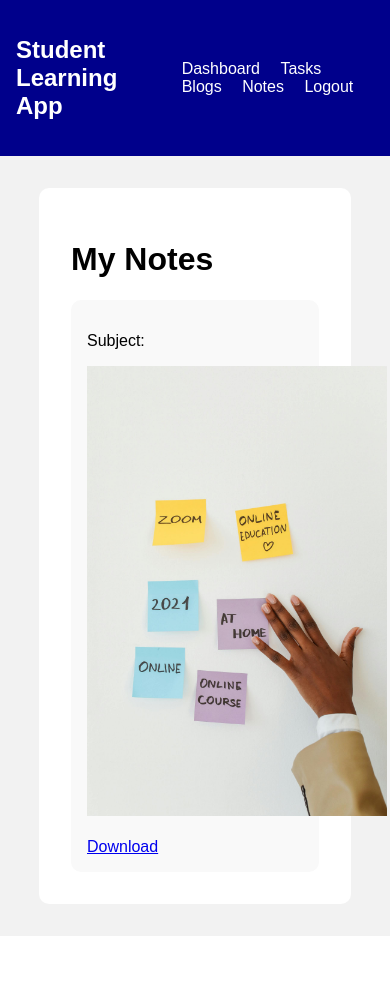
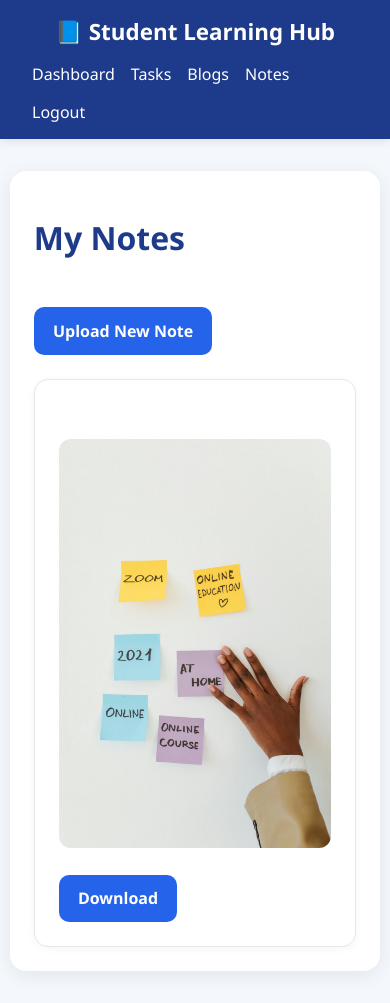
Before and after one commit to Gio2025/ET721_project_George_Athanasopoulos_App, a Flask app: page /notes in a window 390 px wide. Before the commit the page ends 936 px from the top, so only its background shows below. Run offline with Flask 3, Linux system fonts and the light colour scheme; a user stored in the database is signed in; data comes from the database, SQL or seed files in the repository; both versions use the stored data as it was after the commit.

Commit message:
Completed Final Project

```diff
--- a/FinalProject/static/script.js
+++ b/FinalProject/static/script.js
@@ -8,7 +8,7 @@
     if(password.length < 6){
 
         alert(
-            "Password must be at least 6 characters"
+            "Password must be at least 6 characters long."
         )
 
         return false
--- a/FinalProject/static/style.css
+++ b/FinalProject/static/style.css
@@ -4,38 +4,78 @@
 
 body{
     margin:0;
-    font-family:Arial;
-    background-color:#f2f2f2;
+    font-family:'Segoe UI', Tahoma, Geneva, Verdana, sans-serif;
+    background:#f4f7fb;
+    color:#1f2937;
 }
 
+
 .navbar{
-    background-color:darkblue;
+    background:#1e3a8a;
     color:white;
-    padding:1rem;
+    padding:1rem 2rem;
 
     display:flex;
     justify-content:space-between;
     align-items:center;
+
+    box-shadow:0 2px 10px rgba(0,0,0,0.1);
+}
+
+.navbar h2{
+    margin:0;
+    font-size:1.4rem;
+}
+
+.navbar div{
+    display:flex;
+    gap:1rem;
+    flex-wrap:wrap;
 }
 
 .navbar a{
     color:white;
     text-decoration:none;
-    margin-left:1rem;
+    font-weight:500;
+    transition:0.3s;
 }
 
+.navbar a:hover{
+    color:#c7d2fe;
+}
+
+
 .maincontainer{
-    width:80%;
+    width:90%;
+    max-width:1000px;
+
     margin:2rem auto;
+
     background:white;
     padding:2rem;
-    border-radius:10px;
+
+    border-radius:16px;
+
+    box-shadow:0 4px 20px rgba(0,0,0,0.08);
 }
+
 
 .title{
     text-align:center;
-    color:darkblue;
+    color:#1e3a8a;
+    margin-bottom:2rem;
 }
+
+.page-header{
+    display:flex;
+    justify-content:space-between;
+    align-items:center;
+    flex-wrap:wrap;
+    gap:1rem;
+
+    margin-bottom:1.5rem;
+}
+
 
 form{
     display:flex;
@@ -46,60 +86,187 @@
 input,
 textarea,
 button{
-    padding:0.8rem;
+    padding:0.9rem 1rem;
+    border-radius:10px;
+    border:1px solid #d1d5db;
+    font-size:1rem;
 }
 
-button{
-    background-color:darkblue;
+input:focus,
+textarea:focus{
+    outline:none;
+    border-color:#2563eb;
+    box-shadow:0 0 0 3px rgba(37,99,235,0.15);
+}
+
+textarea{
+    resize:vertical;
+}
+
+
+button,
+.btn{
+    background:#2563eb;
     color:white;
     border:none;
     cursor:pointer;
+    text-decoration:none;
+
+    display:inline-block;
+
+    padding:0.8rem 1.2rem;
+
+    border-radius:10px;
+
+    font-weight:600;
+
+    transition:0.3s;
 }
 
-button:hover{
-    background-color:crimson;
+button:hover,
+.btn:hover{
+    background:#1d4ed8;
+    transform:translateY(-1px);
 }
 
+
 .card{
-    background:#f9f9f9;
-    padding:1rem;
+    background:white;
+    padding:1.5rem;
     margin-top:1rem;
-    border-radius:10px;
+    border-radius:14px;
+
+    border:1px solid #e5e7eb;
+
+    box-shadow:0 2px 10px rgba(0,0,0,0.04);
 }
 
+.card h2,
+.card h3{
+    margin-top:0;
+    color:#1e3a8a;
+}
+
+
 .dashboard-links{
-    display:flex;
-    gap:1rem;
-    flex-wrap:wrap;
+    display:grid;
+    grid-template-columns:repeat(auto-fit, minmax(220px, 1fr));
+    gap:1.5rem;
 }
 
 .dashboard-card{
-    background-color:darkblue;
+    background:linear-gradient(
+        135deg,
+        #2563eb,
+        #1e40af
+    );
+
     color:white;
     text-decoration:none;
+
     padding:2rem;
+
+    border-radius:16px;
+
+    text-align:center;
+
+    font-size:1.1rem;
+    font-weight:600;
+
+    transition:0.3s;
+
+    box-shadow:0 4px 14px rgba(37,99,235,0.25);
+}
+
+.dashboard-card:hover{
+    transform:translateY(-4px);
+    background:linear-gradient(
+        135deg,
+        #1d4ed8,
+        #1e3a8a
+    );
+}
+
+
+.flash_msg{
+    background:#fee2e2;
+    color:#b91c1c;
+
+    padding:1rem;
+
     border-radius:10px;
-    width:200px;
+
+    margin-bottom:1rem;
+
+    border:1px solid #fecaca;
+
+    font-weight:600;
+}
+
+
+.signup_div{
+    margin-top:1.5rem;
     text-align:center;
 }
 
-.dashboard-card:hover{
-    background-color:crimson;
+.signup_btn,
+.login_btn{
+    color:#2563eb;
+    text-decoration:none;
+    font-weight:600;
 }
 
-.flash_msg{
-    color:crimson;
+.signup_btn:hover,
+.login_btn:hover{
+    color:#1e3a8a;
+}
+
+
+.note-image{
+    width:100%;
+    max-width:350px;
+
+    border-radius:12px;
+
+    margin-top:1rem;
+}
+
+
+.completed{
+    color:green;
     font-weight:bold;
 }
 
-.signup_div{
-    margin-top:1rem;
+.pending{
+    color:#d97706;
+    font-weight:bold;
 }
 
-.signup_btn:hover{
-    color: crimson;
+
+a{
+    color:#2563eb;
 }
 
-.login_btn:hover{
-    color: crimson;
+a:hover{
+    color:#1d4ed8;
 }
+
+
+@media(max-width:768px){
+
+    .navbar{
+        flex-direction:column;
+        gap:1rem;
+        text-align:center;
+    }
+
+    .maincontainer{
+        width:95%;
+        padding:1.5rem;
+    }
+
+    .page-header{
+        flex-direction:column;
+        align-items:flex-start;
+    }
+}
--- a/FinalProject/templates/base.html
+++ b/FinalProject/templates/base.html
@@ -3,7 +3,7 @@
 
 <head>
 
-    <title>Student Learning App</title>
+    <title>Student Learning Hub</title>
 
     <meta charset="UTF-8">
 
@@ -19,7 +19,7 @@
 
     <nav class="navbar">
 
-        <h2>Student Learning App</h2>
+        <h2>📘 Student Learning Hub</h2>
 
         {% if session.get('user_id') %}
 
--- a/FinalProject/templates/notes.html
+++ b/FinalProject/templates/notes.html
@@ -2,27 +2,43 @@
 
 {% block content %}
 
-<h1>My Notes</h1>
+<div class="page-header">
+
+    <h1 class="title">My Notes</h1>
+
+    <a href="{{url_for('upload_note')}}"
+       class="btn">
+
+       Upload New Note
+
+    </a>
+
+</div>
+
+{% if notes %}
 
     {% for note in notes %}
 
     <div class="card">
 
-    <p>
+        <h3>{{note['subject']}}</h3>
 
-        Subject:
-        {{note['subject']}}
+        <img
+            src="{{url_for(
+            'static',
+            filename='uploads/' + note['image'])}}"
 
-    </p>
-
-    <img src="{{url_for('static',
-             filename='uploads/' + note['image'])}}"
-         width="300">
+            class="note-image"
+        >
 
         <br><br>
 
-    <a href="{{url_for('download_file',
-         filename=note['image'])}}">
+        <a
+           href="{{url_for(
+           'download_file',
+           filename=note['image'])}}"
+
+           class="btn">
 
            Download
 
@@ -32,4 +48,23 @@
 
     {% endfor %}
 
+{% else %}
+
+    <div class="card">
+
+        <p>
+            You haven't uploaded any notes yet.
+        </p>
+
+        <a href="{{url_for('upload_note')}}"
+           class="btn">
+
+           Upload Your First Note
+
+        </a>
+
+    </div>
+
+{% endif %}
+
 {% endblock %}
```
Also changed, not shown: FinalProject/templates/blogs.html (+15 -13 lines), FinalProject/templates/tasks.html (+45 -10 lines), FinalProject/static/uploads/pexels-polina-tankilevitch-6700515.jpg (added), FinalProject/student_app.db. Lines whose indentation alone changed are shown as unchanged.
